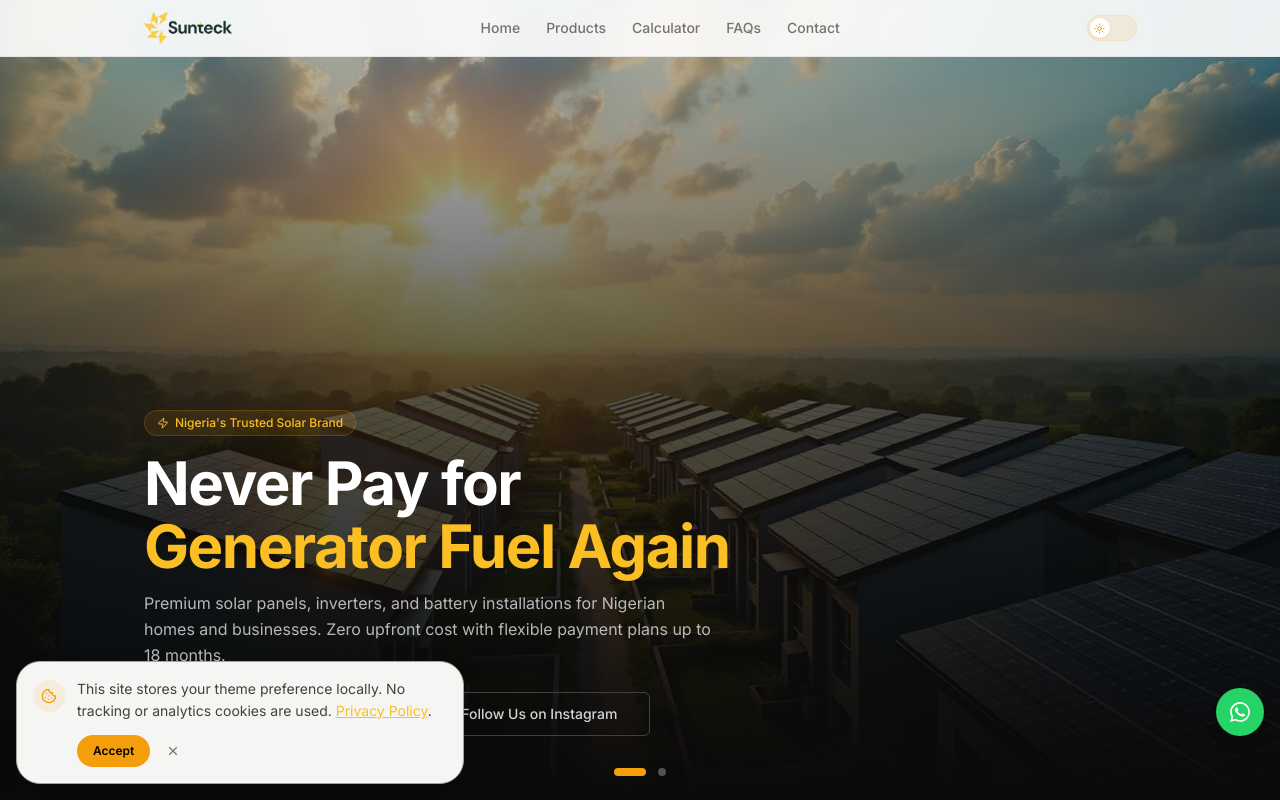
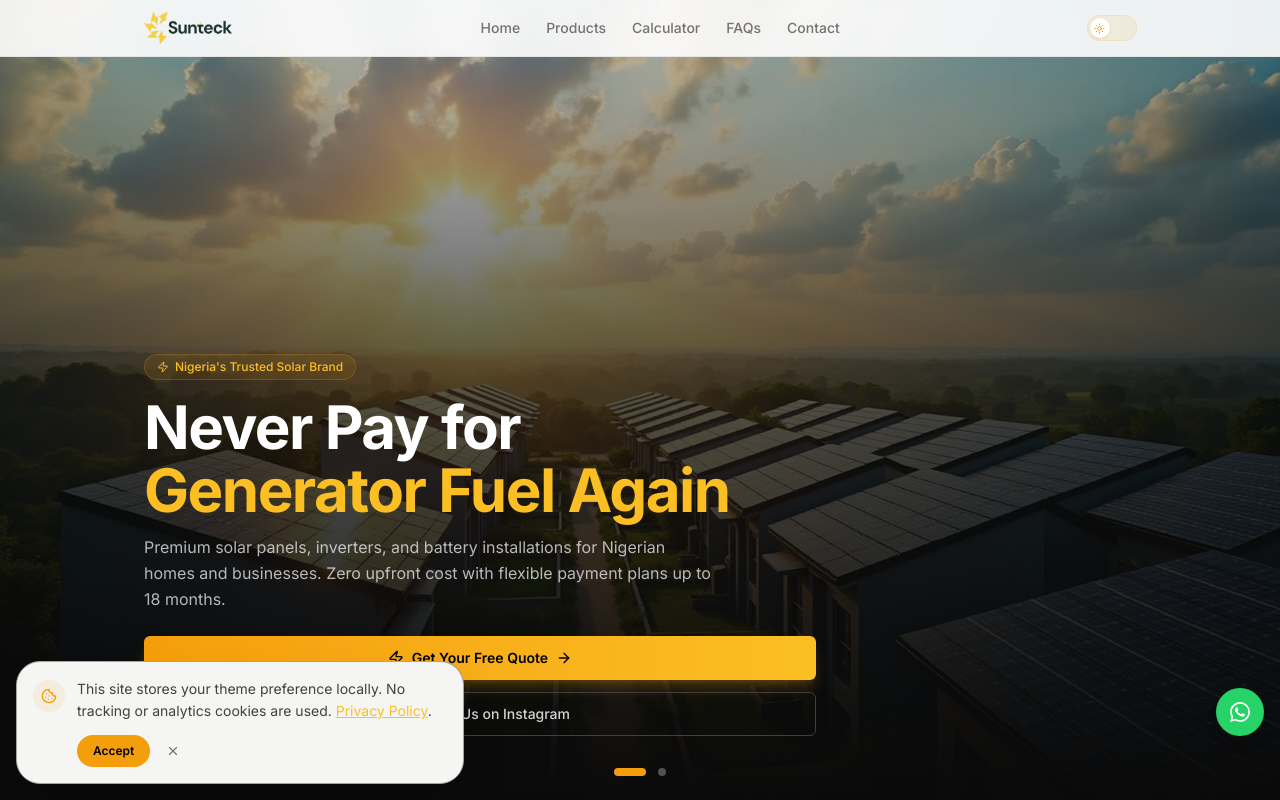
Before and after one commit to KnowNationHQ/suntecksolar, a Next.js app: page / in a window 1280 px wide. Shown: the top 800 px of the page. Built offline with nearby package versions, Linux system fonts and the light colour scheme; a web font is replaced by a local one.

Commit message:
fix: both hero buttons full width

```diff
--- a/components/marketing/hero.tsx
+++ b/components/marketing/hero.tsx
@@ -47,12 +47,12 @@ export function Hero() {
           <p className="text-sm sm:text-base text-white/70 max-w-xl mb-6 leading-relaxed">
             Premium solar panels, inverters, and battery installations for Nigerian homes and businesses. Zero upfront cost with flexible payment plans up to 18 months.
           </p>
-          <div className="flex flex-col sm:flex-row gap-3 items-center sm:items-start">
-            <Button onClick={() => scrollTo("calculator")} size="lg" className="bg-gradient-to-r from-gold-500 to-gold-400 text-black hover:from-gold-400 hover:to-gold-300 shadow-lg shadow-gold-500/25 font-semibold">
+          <div className="flex flex-col gap-3 w-full">
+            <Button onClick={() => scrollTo("calculator")} size="lg" className="bg-gradient-to-r from-gold-500 to-gold-400 text-black hover:from-gold-400 hover:to-gold-300 shadow-lg shadow-gold-500/25 font-semibold w-full">
               <Zap size={18} /> Get Your Free Quote <ArrowRight size={16} />
             </Button>
-            <a href="https://instagram.com/suntecksolars" target="_blank" rel="noopener noreferrer">
-              <Button variant="outline" size="lg" className="bg-transparent border-neutral-700 text-neutral-300 hover:border-gold-500/40 hover:text-gold-400 hover:bg-gold-500/5 w-full sm:w-auto">
+            <a href="https://instagram.com/suntecksolars" target="_blank" rel="noopener noreferrer" className="w-full">
+              <Button variant="outline" size="lg" className="bg-transparent border-neutral-700 text-neutral-300 hover:border-gold-500/40 hover:text-gold-400 hover:bg-gold-500/5 w-full">
                 <Instagram size={16} /> Follow Us on Instagram
               </Button>
             </a>
```
